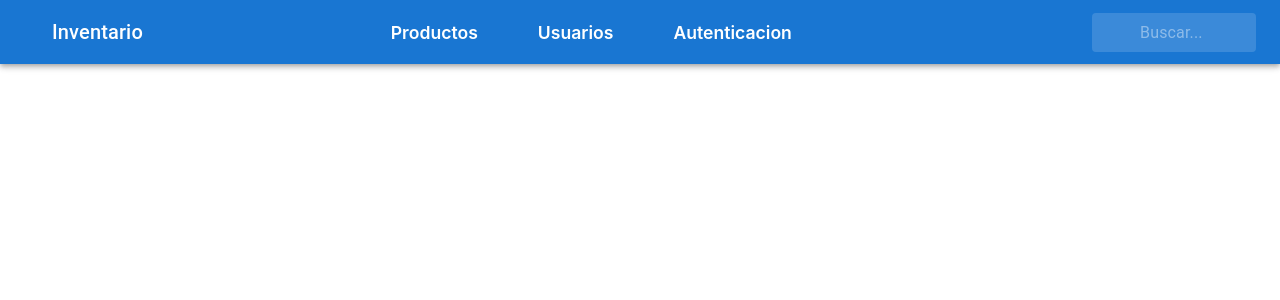
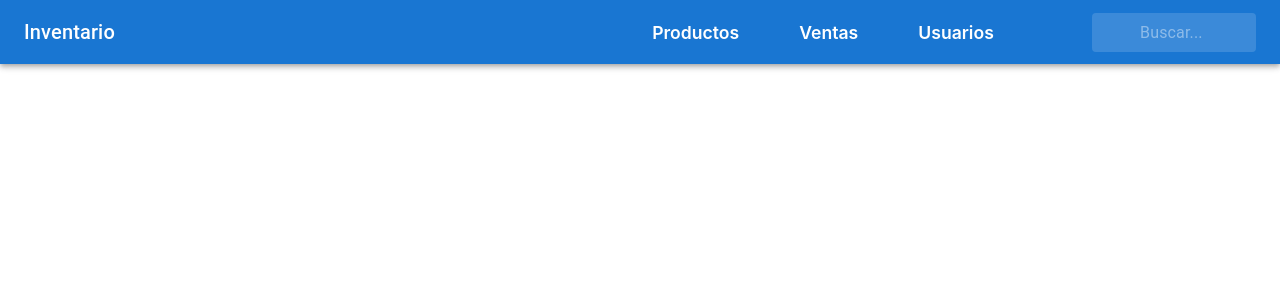
Before and after one commit to serigio04/inventario, a React (Create React App) app: page / in a window 1280 px wide. Shown: the top 300 px of the page. Built offline with nearby package versions, Linux system fonts and the light colour scheme.

Commit message:
[UPDATE] actualizando el header

```diff
--- a/src/components/Header/index.jsx
+++ b/src/components/Header/index.jsx
@@ -7,9 +7,15 @@ import Toolbar from '@mui/material/Toolbar';
 import IconButton from '@mui/material/IconButton';
 import Typography from '@mui/material/Typography';
 import InputBase from '@mui/material/InputBase';
-// import { findByLabelText } from '@testing-library/react';
-// import MenuIcon from '@mui/icons-material/Menu';
-// import SearchIcon from '@mui/icons-material/Search';
+import MenuIcon from '@mui/icons-material/Menu';
+import Drawer from '@mui/material/Drawer';
+import List from '@mui/material/List';
+import ListItem from '@mui/material/ListItem';
+import ListItemButton from '@mui/material/ListItemButton';
+import ListItemText from '@mui/material/ListItemText';
+
+const drawerWidth = 240;
+const navItems = ['Productos', 'Ventas', 'Usuarios'];
 
 const Search = styled('div')(({ theme }) => ({
   position: 'relative',
@@ -26,22 +32,11 @@ const Search = styled('div')(({ theme }) => ({
   },
 }));
 
-const SearchIconWrapper = styled('div')(({ theme }) => ({
-  padding: theme.spacing(0, 2),
-  height: '100%',
-  position: 'absolute',
-  pointerEvents: 'none',
-  display: 'flex',
-  alignItems: 'center',
-  justifyContent: 'center',
-}));
-
 const StyledInputBase = styled(InputBase)(({ theme }) => ({
   color: 'inherit',
   width: '100%',
   '& .MuiInputBase-input': {
     padding: theme.spacing(1, 1, 1, 0),
-    // vertical padding + font size from searchIcon
     paddingLeft: `calc(1em + ${theme.spacing(4)})`,
     transition: theme.transitions.create('width'),
     [theme.breakpoints.up('sm')]: {
@@ -58,18 +53,41 @@ const Nav = styled('div')(({ theme }) => ({
   margin: 'auto',
   width: '20%',
   justifyContent: 'center',
-  paddingRight: '30%'
-}))
+  paddingRight: '30%',
+}));
 
 const StyledLink = styled(Link)(({ theme }) => ({
   color: 'white',
   fontSize: '1.1em',
-  margin: ' 0 30px 0 30px',
+  margin: '0 30px',
   fontWeight: '600',
-  textDecoration: 'none'
-}))
+  textDecoration: 'none',
+}));
 
 const Header = () => {
+  const [mobileOpen, setMobileOpen] = React.useState(false);
+
+  const handleDrawerToggle = () => {
+    setMobileOpen((prevState) => !prevState);
+  };
+
+  const drawer = (
+    <Box onClick={handleDrawerToggle} sx={{ textAlign: 'center' }}>
+      <Typography variant="h6" sx={{ my: 2 }}>
+        Inventario
+      </Typography>
+      <List>
+        {navItems.map((item) => (
+          <ListItem key={item} disablePadding>
+            <ListItemButton>
+              <ListItemText primary={item} />
+            </ListItemButton>
+          </ListItem>
+        ))}
+      </List>
+    </Box>
+  );
+
   return (
     <Box sx={{ flexGrow: 1 }}>
       <AppBar position="static">
@@ -78,37 +96,43 @@ const Header = () => {
             size="large"
             edge="start"
             color="inherit"
-            aria-label="open drawer"
-            sx={{ mr: 2 }}
+            aria-label="menu"
+            sx={{ mr: 2, display: { sm: 'none' } }}
+            onClick={handleDrawerToggle}
           >
-            {/* <MenuIcon /> */}
+            <MenuIcon />
           </IconButton>
-          <Typography
-            variant="h6"
-            noWrap
-            component="div"
-            sx={{ flexGrow: 1, display: { xs: 'none', sm: 'block' } }}
-          >
+          <Typography variant="h6" component="div" sx={{ flexGrow: 1 }}>
             Inventario
           </Typography>
-          <Nav>
-            <StyledLink >Productos</StyledLink>
-            <StyledLink >Usuarios</StyledLink>
-            <StyledLink >Autenticacion</StyledLink>
-          </Nav>
+          <Box sx={{ display: { xs: 'none', sm: 'block' } }}>
+            <Nav>
+              {navItems.map((item) => (
+                <StyledLink key={item} to={`/${item.toLowerCase()}`}>{item}</StyledLink>
+              ))}
+            </Nav>
+          </Box>
           <Search>
-            <SearchIconWrapper>
-              {/* <SearchIcon /> */}
-            </SearchIconWrapper>
-            <StyledInputBase
-              placeholder="Buscar..."
-              inputProps={{ 'aria-label': 'search' }}
-            />
+            <StyledInputBase placeholder="Buscar..." inputProps={{ 'aria-label': 'search' }} />
           </Search>
         </Toolbar>
       </AppBar>
+      <nav>
+        <Drawer
+          variant="temporary"
+          open={mobileOpen}
+          onClose={handleDrawerToggle}
+          ModalProps={{ keepMounted: true }}
+          sx={{
+            display: { xs: 'block', sm: 'none' },
+            '& .MuiDrawer-paper': { boxSizing: 'border-box', width: drawerWidth },
+          }}
+        >
+          {drawer}
+        </Drawer>
+      </nav>
     </Box>
   );
-}
+};
 
 export default Header;
```
